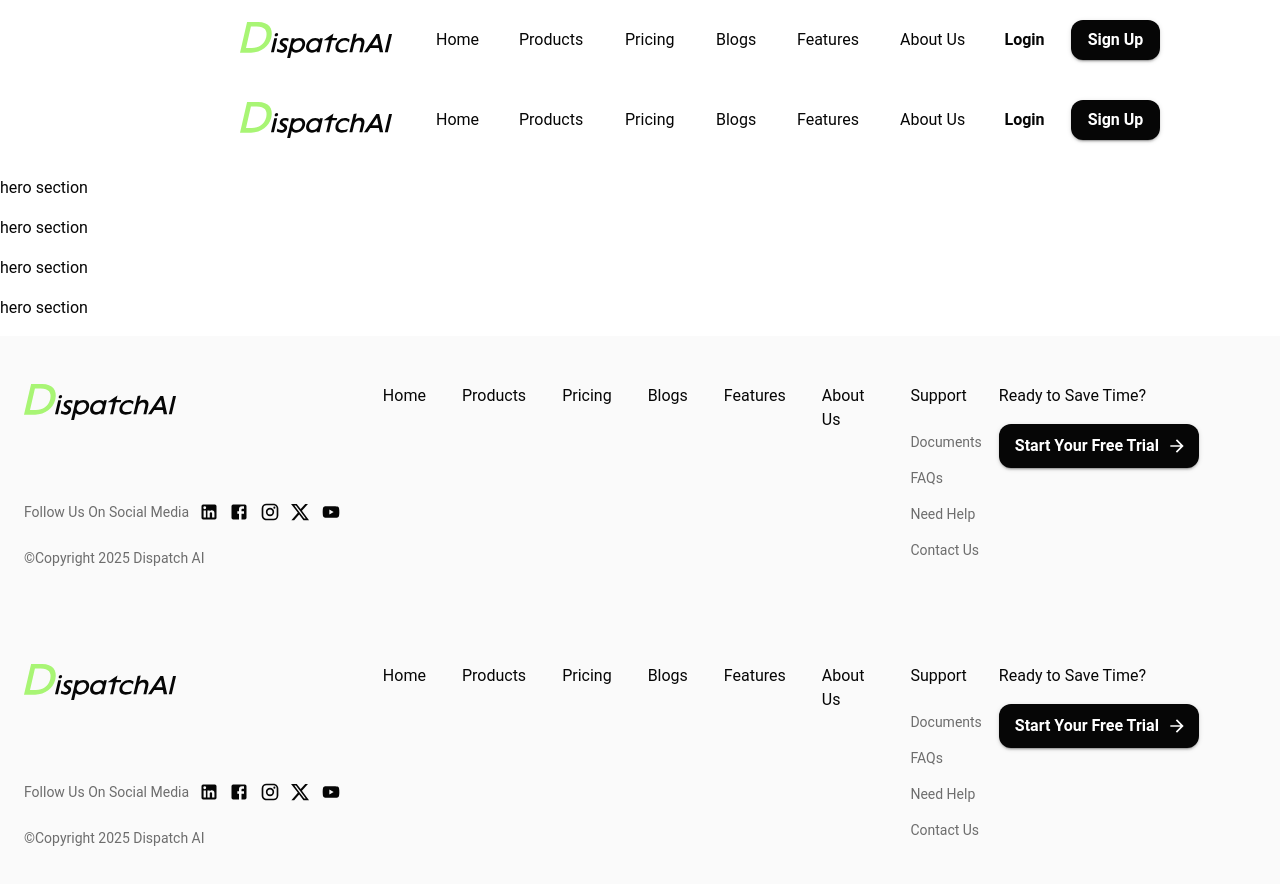
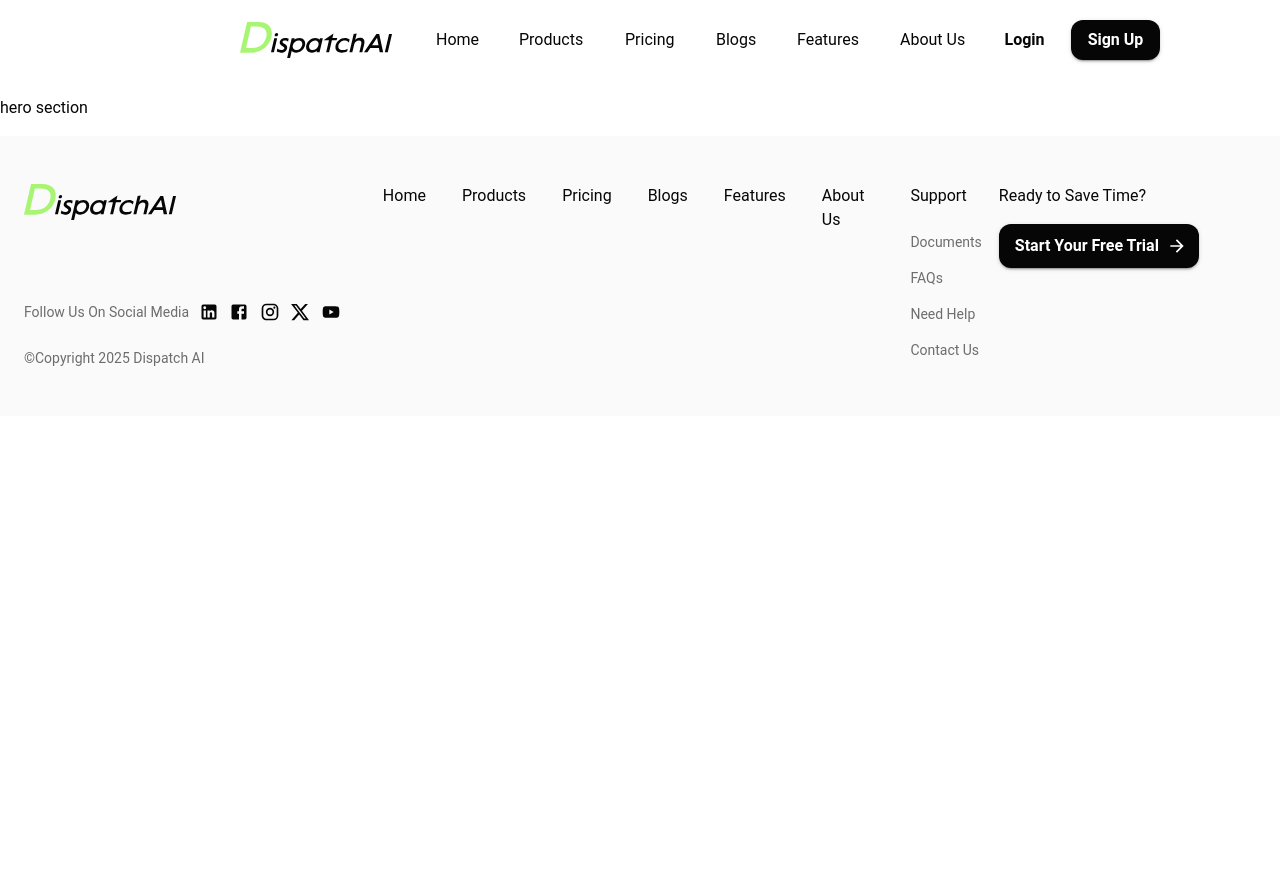
Before and after one commit to Dispatch-AI-com/frontend, a Next.js app: page /landing in a window 1280 px wide. Shown: the top 884 px of the page. After the commit the page ends 800 px from the top, so only its background shows below. Built offline with nearby package versions, Linux system fonts and the light colour scheme.

Commit message:
Corrected components paths

```diff
--- a/src/app/landing/page.tsx
+++ b/src/app/landing/page.tsx
@@ -5,9 +5,6 @@ export default function Landing() {
   return (
     <>
       <HeroSection />
-      <HeroSection />
-      <HeroSection />
-      <HeroSection />
     </>
   );
 }
--- a/src/app/layout.tsx
+++ b/src/app/layout.tsx
@@ -1,7 +1,5 @@
 import type { Metadata } from "next";
 import ThemeProvider from '@/components/providers/ThemeProvider';
-import Navbar from '@/components/layout/header-body-footer-layout/Navbar';
-import Footer from '@/components/layout/header-body-footer-layout/Footer';
 
 export const metadata: Metadata = {
   title: "Dispatch AI",
@@ -17,9 +15,7 @@ export default function RootLayout({
     <html lang="en">
       <body>
         <ThemeProvider>
-          <Navbar />
-          <main>{children}</main>
-          <Footer />
+          {children}
         </ThemeProvider>
       </body>
     </html>
--- a/src/app/page.tsx
+++ b/src/app/page.tsx
@@ -1,5 +1,5 @@
-
 import Landing from "./landing/page";
+import HeaderBodyFooterLayout from "@/components/layout/header-body-footer-layout";
 
 export default function Home() {
   return (
--- a/src/components/layout/header-body-footer-layout/index.tsx
+++ b/src/components/layout/header-body-footer-layout/index.tsx
@@ -9,7 +9,7 @@ export default function HeaderBodyFooterLayout({
     return (
         <>
             <Navbar />
-{children}
+            {children}
             <Footer />
             </>
     );
```
